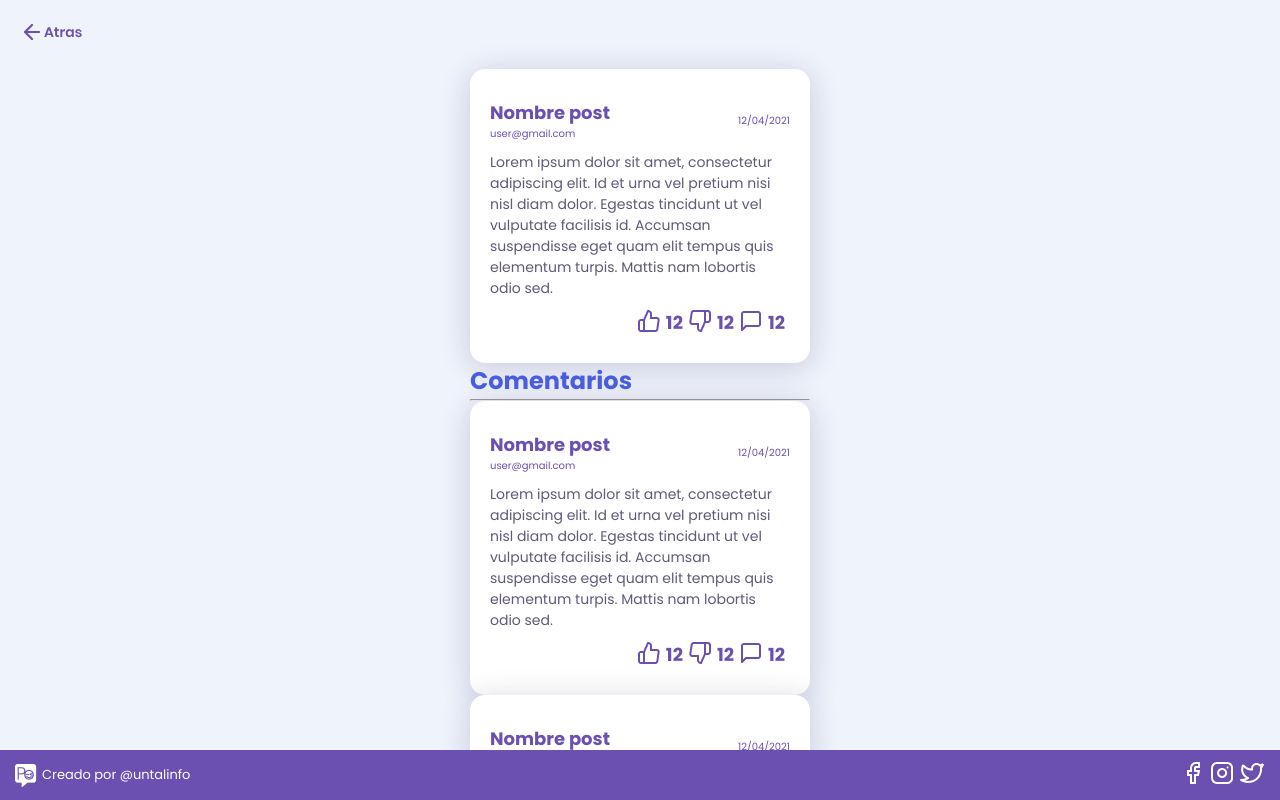
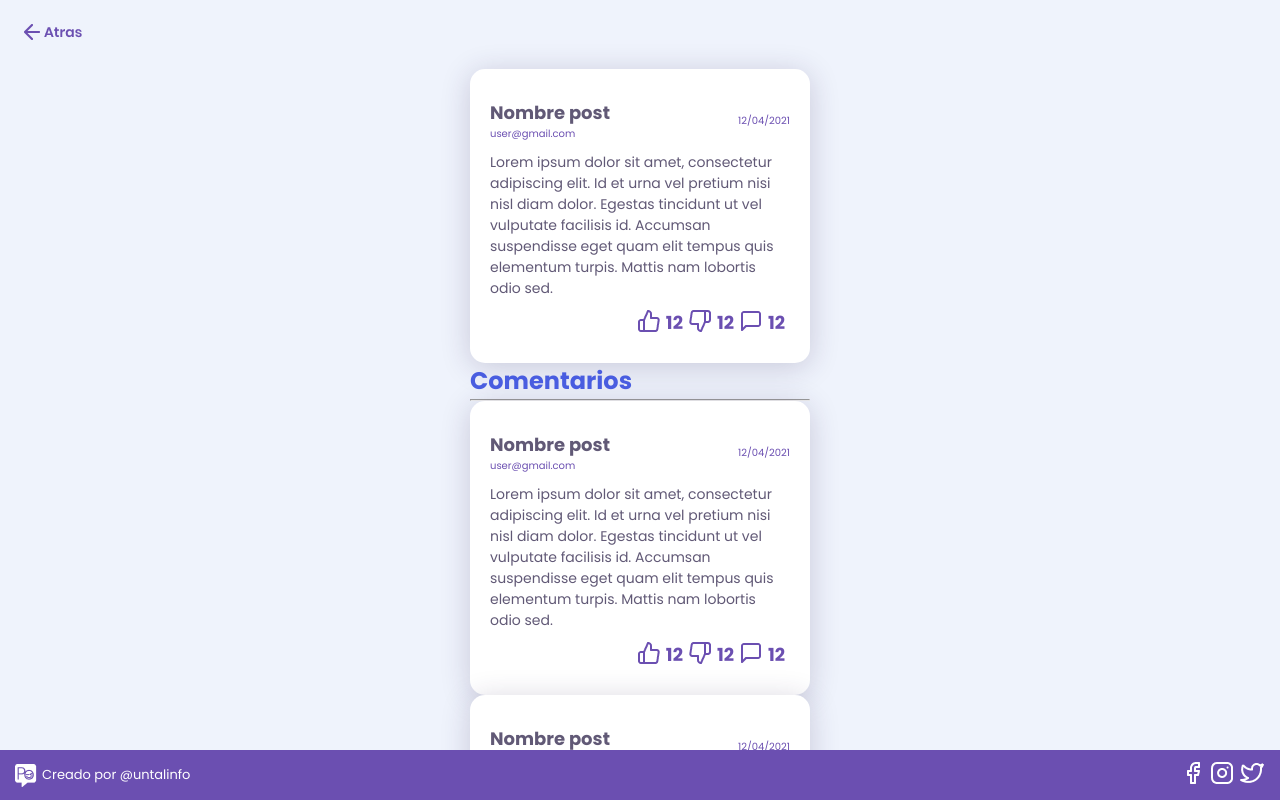
Before and after one commit to untalinfo/posteo, a React (Create React App) app: page /post_detail/1 in a window 1280 px wide. Shown: the top 800 px of the page. Built offline with nearby package versions, Linux system fonts and the light colour scheme.

Commit message:
link para ruta de la vista del detalle del post agregada

```diff
--- a/src/components/CardPost.js
+++ b/src/components/CardPost.js
@@ -3,13 +3,14 @@
 import btnLike from '../assets/images/like-icon.png';
 import btnDislike from '../assets/images/dislike-icon.png';
 import btnComment from '../assets/images/comment-icon.png';
+import { Link } from 'react-router-dom'
 
 const CardPost = () => {
     return (
         <div className="container__card--post">
             <div className="card__post--header">
                 <div className="data">
-                    <h3>Nombre post</h3>
+                    <CardTitle/>
                     <p>user@gmail.com</p>
                 </div>
                 <p className="date">12/04/2021</p>
@@ -19,6 +20,14 @@
         </div>
     );
 };
+
+const CardTitle = () => {
+    return (
+        <Link to="/post_detail/:id">
+            <h3>Nombre post</h3>
+        </Link>
+    )
+}
 
 const CardActions = () => {
     return (
```
